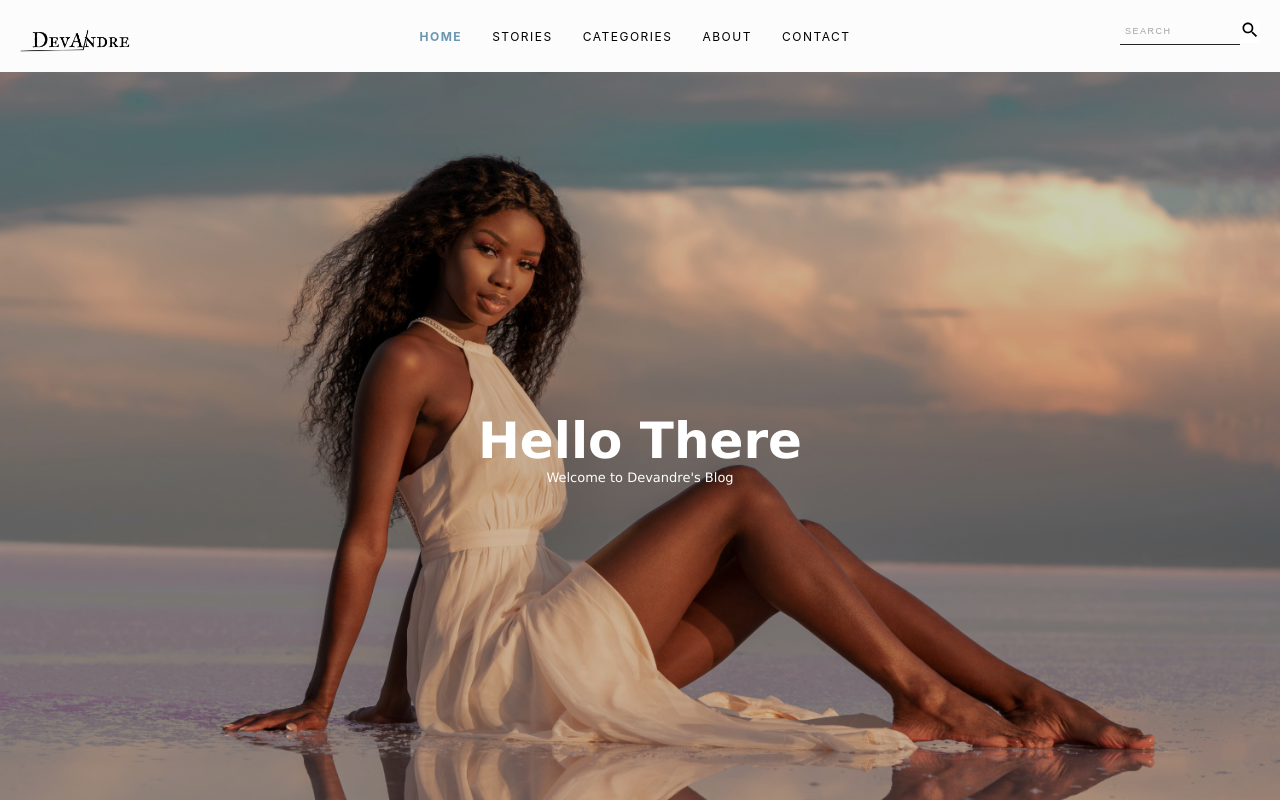
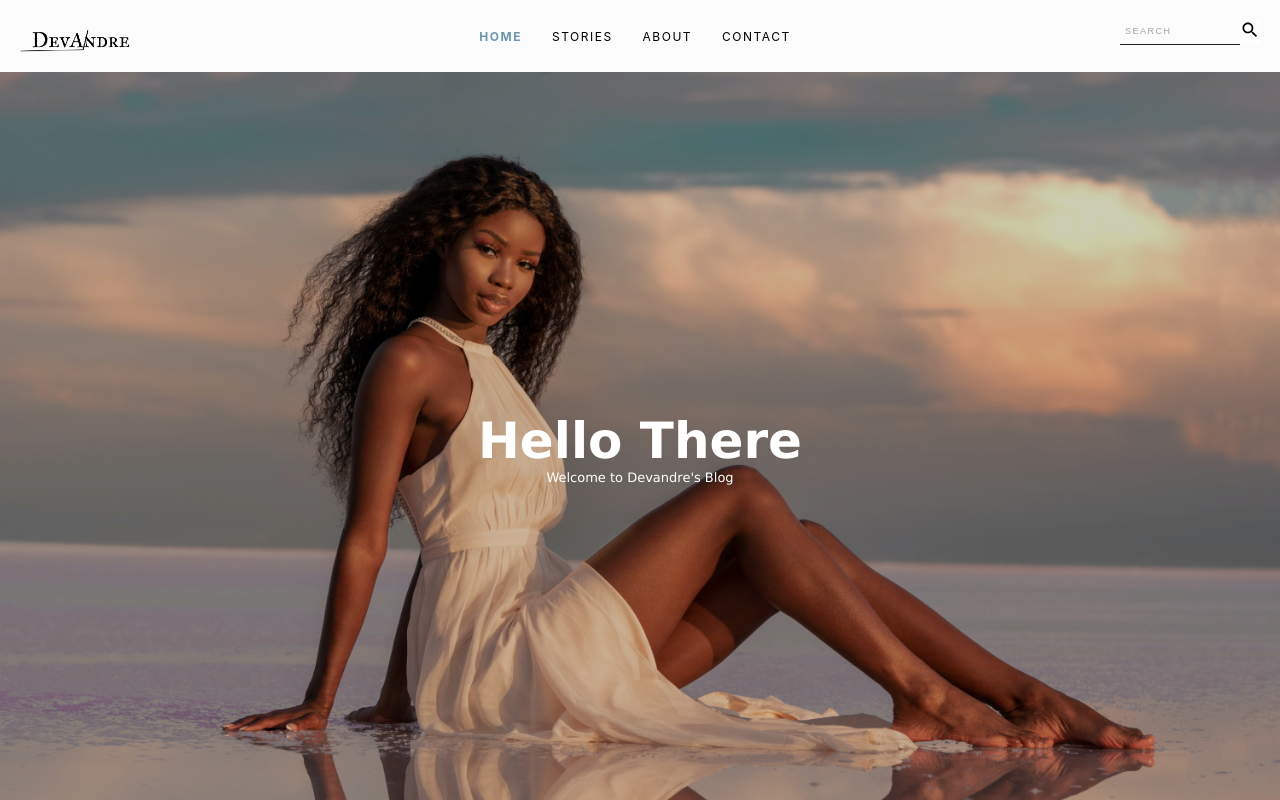
Before and after one commit to dev-eneandre/Blog, a React (Create React App) app: page / in a window 1280 px wide. Shown: the top 800 px of the page. Built offline with nearby package versions, Linux system fonts and the light colour scheme; no server answers; the database is empty.

Commit message:
category update

```diff
--- a/src/Components/Menu.js
+++ b/src/Components/Menu.js
@@ -51,7 +51,7 @@ const Menu = () => {
                 <div className="Navlinks">
                    <NavLink to="/"  onClick={changePages}>Home</NavLink>
                    <NavLink to="/stories"  onClick={changePages} >Stories</NavLink>
-                   <NavLink to="/categories"  onClick={changePages}>Categories</NavLink>
+                   {/* <NavLink to="/categories"  onClick={changePages}>Categories</NavLink> */}
                    <NavLink to="/about"  onClick={changePages} >About</NavLink>
                    <NavLink to="/contact"  onClick={changePages} >Contact</NavLink>
                  </div>
```
